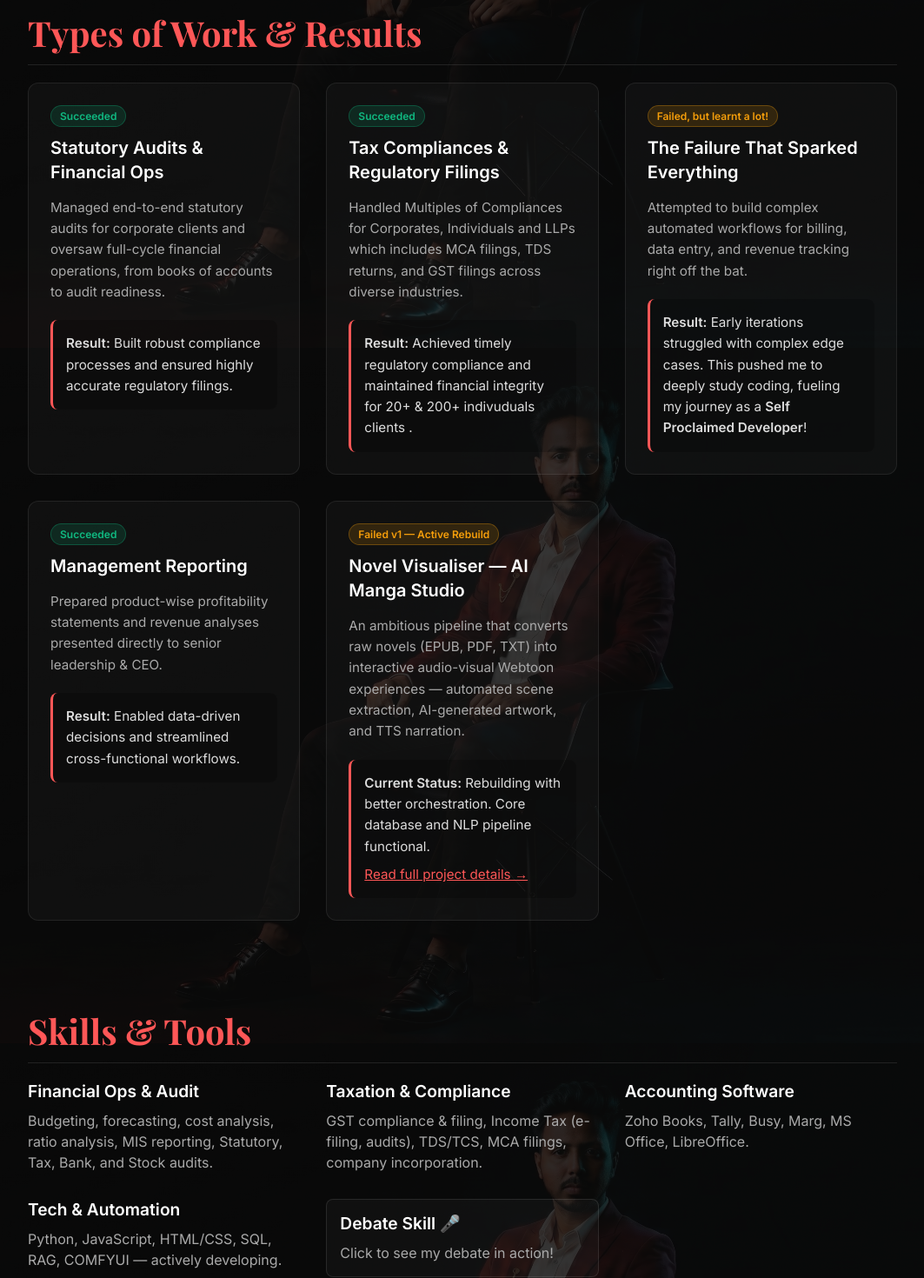
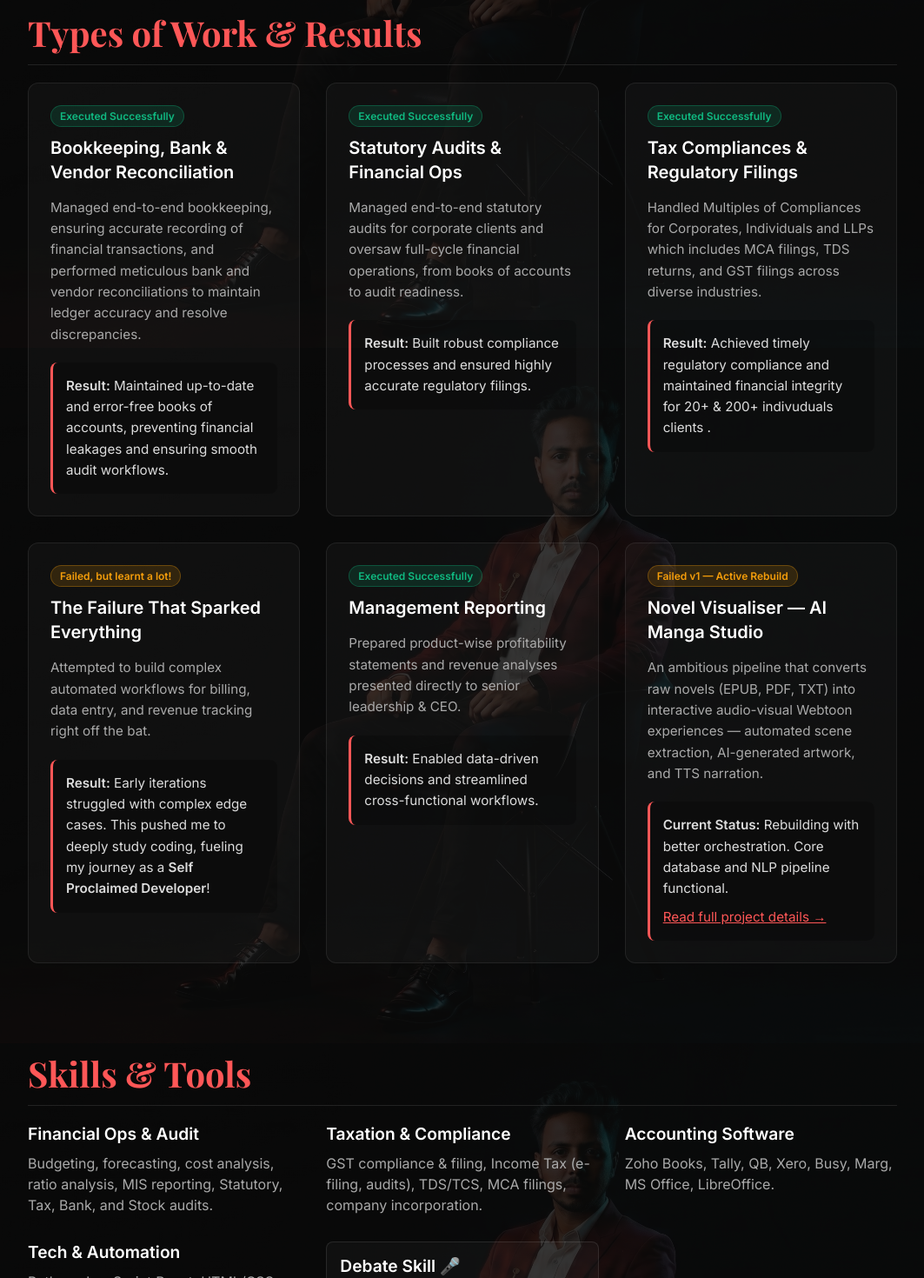
Before and after one commit to Krhimanshu008/Portfolio, a React (Vite) app: page / in a window 1280 px wide. Shown: the part 1200-2670 px from the top of the page at 87% size, without its empty margins (108-1171 px from the left). Built offline with nearby package versions, Linux system fonts and the light colour scheme.

Commit message:
Add Bookkeeping section, update laptop background to SVG, and update skills

```diff
--- a/src/App.jsx
+++ b/src/App.jsx
@@ -161,8 +161,17 @@ function App() {
 
               <div className="work-card">
                 <div className="work-header">
+                  <h4>Bookkeeping, Bank & Vendor Reconciliation</h4>
+                  <span className="status success">Executed Successfully</span>
+                </div>
+                <p>Managed end-to-end bookkeeping, ensuring accurate recording of financial transactions, and performed meticulous bank and vendor reconciliations to maintain ledger accuracy and resolve discrepancies.</p>
+                <div className="result-text"><strong>Result:</strong> Maintained up-to-date and error-free books of accounts, preventing financial leakages and ensuring smooth audit workflows.</div>
+              </div>
+
+              <div className="work-card">
+                <div className="work-header">
                   <h4>Statutory Audits & Financial Ops</h4>
-                  <span className="status success">Succeeded</span>
+                  <span className="status success">Executed Successfully</span>
                 </div>
                 <p>Managed end-to-end statutory audits for corporate clients and oversaw full-cycle financial operations, from books of accounts to audit readiness.</p>
                 <div className="result-text"><strong>Result:</strong> Built robust compliance processes and ensured highly accurate regulatory filings.</div>
@@ -171,7 +180,7 @@ function App() {
               <div className="work-card">
                 <div className="work-header">
                   <h4>Tax Compliances & Regulatory Filings</h4>
-                  <span className="status success">Succeeded</span>
+                  <span className="status success">Executed Successfully</span>
                 </div>
                 <p>Handled Multiples of Compliances for Corporates, Individuals and LLPs which includes MCA filings, TDS returns, and GST filings across diverse industries.</p>
                 <div className="result-text"><strong>Result:</strong> Achieved timely regulatory compliance and maintained financial integrity for 20+ & 200+ indivuduals clients .</div>
@@ -189,7 +198,7 @@ function App() {
               <div className="work-card">
                 <div className="work-header">
                   <h4>Management Reporting</h4>
-                  <span className="status success">Succeeded</span>
+                  <span className="status success">Executed Successfully</span>
                 </div>
                 <p>Prepared product-wise profitability statements and revenue analyses presented directly to senior leadership & CEO.</p>
                 <div className="result-text"><strong>Result:</strong> Enabled data-driven decisions and streamlined cross-functional workflows.</div>
@@ -225,11 +234,11 @@ function App() {
               </div>
               <div className="skill-category">
                 <h4>Accounting Software</h4>
-                <p>Zoho Books, Tally, Busy, Marg, MS Office, LibreOffice.</p>
+                <p>Zoho Books, Tally, QB, Xero, Busy, Marg, MS Office, LibreOffice.</p>
               </div>
               <div className="skill-category">
                 <h4>Tech & Automation</h4>
-                <p>Python, JavaScript, HTML/CSS, SQL, RAG, COMFYUI — actively developing.</p>
+                <p>Python, JavaScript,React, HTML/CSS, SQL, RAG, COMFYUI — actively developing.</p>
               </div>
               <div className="skill-category debate-skill-card" onClick={handleDebateClick}>
                 <h4>Debate Skill 🎤</h4>
--- a/src/index.css
+++ b/src/index.css
@@ -853,7 +853,7 @@ h6 {
   position: relative;
   overflow: hidden;
   border-radius: 10px;
-  background-image: url('./assets/5531.jpg');
+  background-image: url('./assets/5531.svg');
   background-size: cover;
   background-position: center;
 }
```
Also changed, not shown: src/assets/5531.svg (added).
